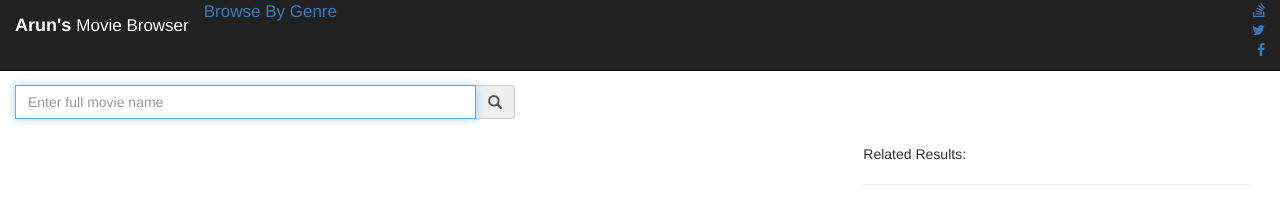
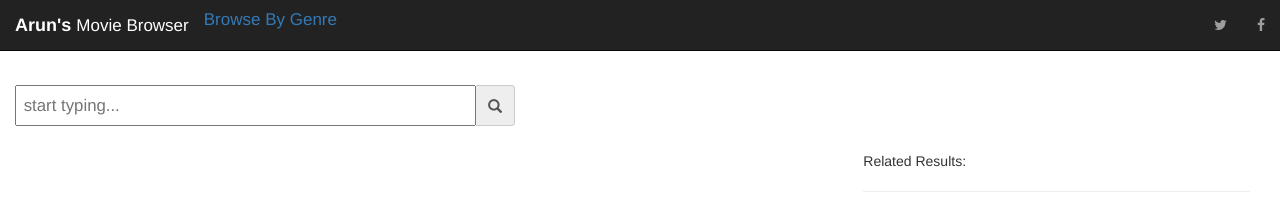
Before and after one commit to zeezey/node-pers-project, a plain HTML site: page index.html in a window 1280 px wide. Drawn offline with nearby package versions, Linux system fonts and the light colour scheme; some packages are replaced by stand-ins of ours.

Commit message:
fixing genre views

```diff
--- a/index.html
+++ b/index.html
@@ -14,16 +14,14 @@
 
   <nav class="navbar navbar-inverse navbar-fixed-top">
       <div class="col-xs-6 pull-right text-right">
-        <ul class = "ul1">
-          <li><a href="#"><i class="fa fa-stack-overflow"></i></a></li>
-          <li><a href="#"><i class="fa fa-twitter"></i></a></li>
-          <li><a href="#"><i class="fa fa-facebook"></i></a></li>
-        </ul>
-      </div>
+        <ul class="nav navbar-nav navbar-right">
+            <li><a href="#"><i class="fa fa-twitter"></i></a></li>
+            <li><a href="#"><i class="fa fa-facebook"></i></a></li>
+          </ul></div>
       <div class="container-fluid">
           <div class="navbar-header">
-            <a class="navbar-brand" href="#/home"><b>Arun's</b> <span class="span-style">Movie Browser</span></a>
-            <a class="navbar-header" href="#/genre"><span class="span-style">Browse By Genre</span></a>
+            <a class="navbar-brand" href="#/home"><b>Arun's</b> <span class="span-style icon-bar">Movie Browser</span></a>
+            <a class="navbar-header navbar-btn float-center" href="#/genre"><span class="span-style icon-bar">Browse By Genre</span></a>
 
 
           </div>
--- a/style.css
+++ b/style.css
@@ -78,8 +78,3 @@ ul.rel-results {
 .divider:before {
   content: "|";
 }
-
-.ul1 {
-    list-style: none;
-    float: right;
-}
--- a/views/home.html
+++ b/views/home.html
@@ -4,7 +4,7 @@
 
   <div class="animated zoomInRight">
     <div class="input-group search-bar">
-      <form ng-submit="getMovieData(search)"><input type="text" ng-model="search" class="form-control" placeholder="Enter full movie name" autofocus /></form>
+      <autocomplete><form ng-submit="getMovieData(search)"><input type="text" ng-model="search" class="form-control" placeholder="Enter full movie name" autofocus /></form></autocomplete>
       <span class="input-group-addon bar-style"><i class="glyphicon glyphicon-search"></i></span>
     </div>
 
```
Also changed, not shown: views/genre.html (+8 -3 lines).
